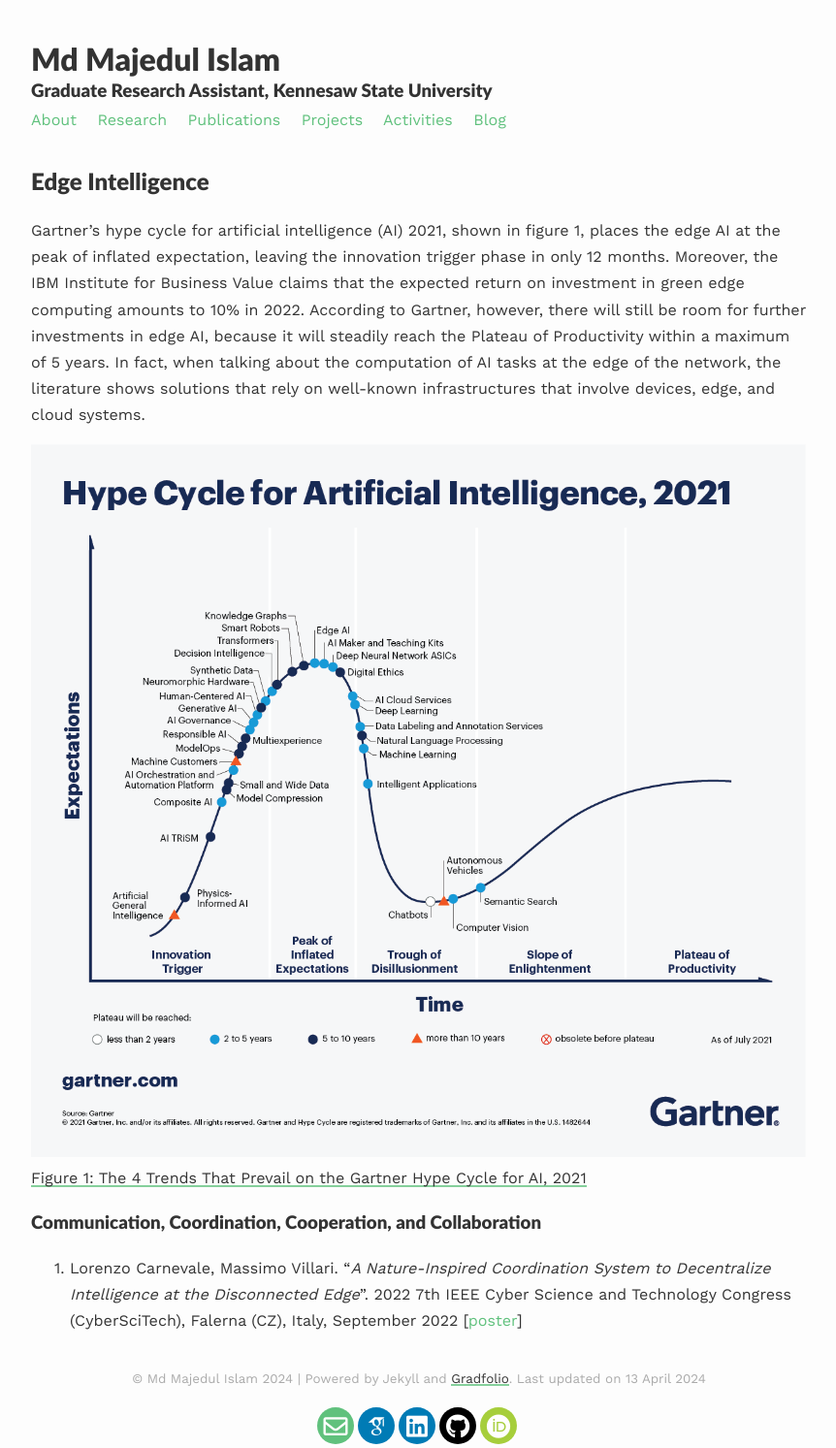
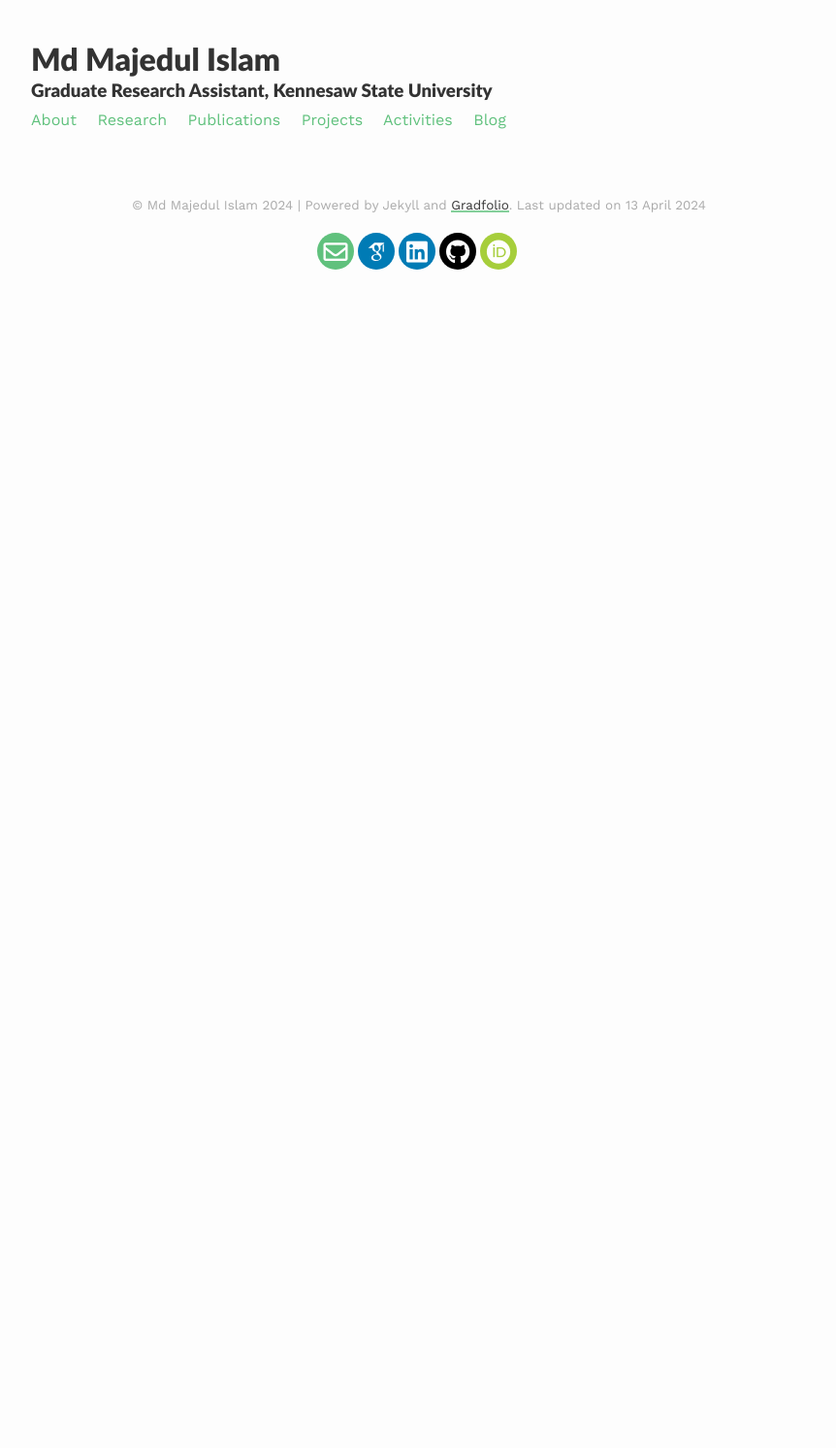
Before and after one commit to majedrifat/majedrifat.github.io, a Jekyll site: the page built from _pages/research/edge-ai.md, in a window 1280 px wide. Shown: the whole page at 97% size, without its empty margins (208-1070 px from the left). Built offline with Jekyll 4.4.1, drawn with Linux system fonts in a browser that asks for light colours; nearby versions of some CDN libraries; some web fonts are replaced; after the commit the page ends 964 px from its top, so only the background shows below that.

Commit message:
Update edge-ai.md

```diff
--- a/_pages/research/edge-ai.md
+++ b/_pages/research/edge-ai.md
@@ -4,17 +4,3 @@
 permalink: /research/edge-ai
 published: true
 ---
-
-## Edge Intelligence
-
-Gartner's hype cycle for artificial intelligence (AI) 2021, shown in figure 1, places the edge AI at the peak of inflated expectation, leaving the innovation trigger phase in only 12 months. Moreover, the IBM Institute for Business Value claims that the expected return on investment in green edge computing amounts to 10% in 2022. According to Gartner, however, there will still be room for further investments in edge AI, because it will steadily reach the Plateau of Productivity within a maximum of 5 years.
-In fact, when talking about the computation of AI tasks at the edge of the network, the literature shows solutions that rely on well-known infrastructures that involve devices, edge, and cloud systems.
-
-![gartner-hype-cycle-ai-2021](../../assets/images/gartner-hype-cycle-ai-2021.png)
-[Figure 1: The 4 Trends That Prevail on the Gartner Hype Cycle for AI, 2021](https://www.gartner.com/en/articles/the-4-trends-that-prevail-on-the-gartner-hype-cycle-for-ai-2021-)
-
-### Communication, Coordination, Cooperation, and Collaboration
-
-
-0.  Lorenzo Carnevale, Massimo Villari. "<i>A Nature-Inspired Coordination System to Decentralize Intelligence at the Disconnected Edge</i>". 2022 7th IEEE Cyber Science and Technology Congress (CyberSciTech), Falerna (CZ), Italy, September 2022 [[poster](https://drive.google.com/file/d/1mfqEl_vW5i_8IJl8kc6gmqlJYM0uF7Ng/view?usp=sharing)]
-{: reversed="reversed"}
```
